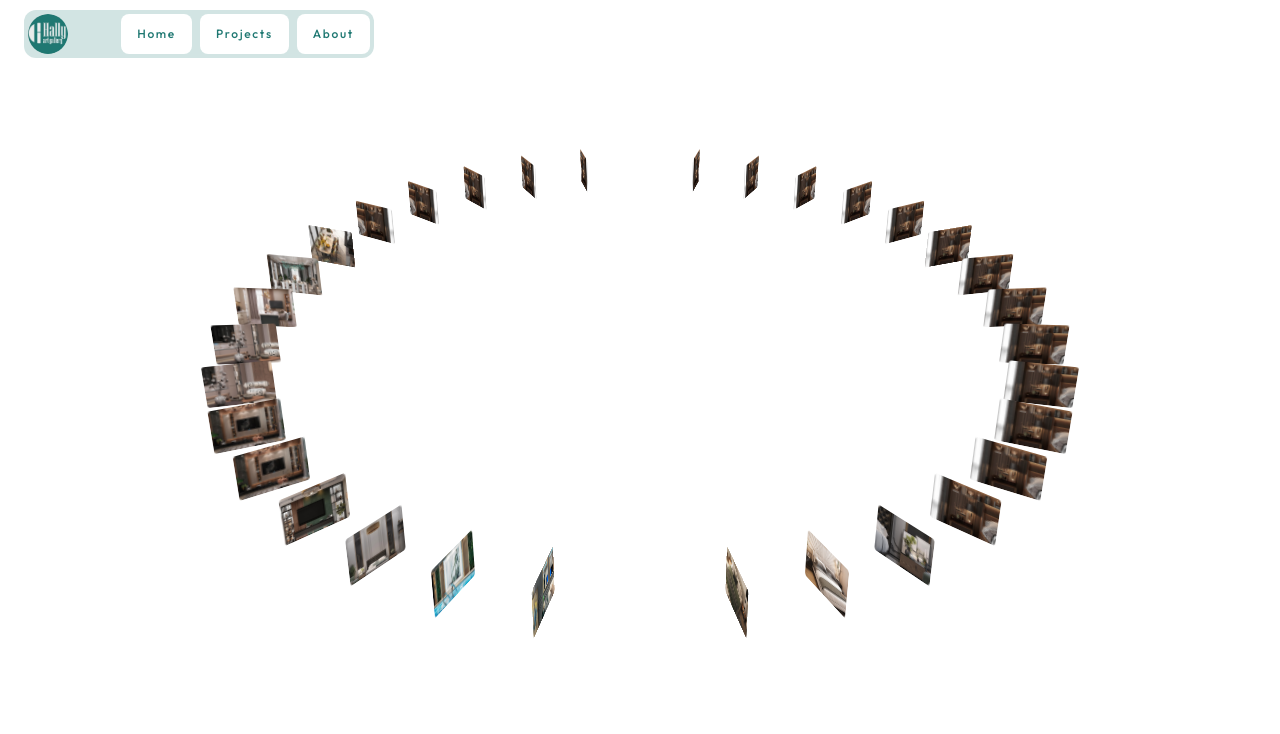
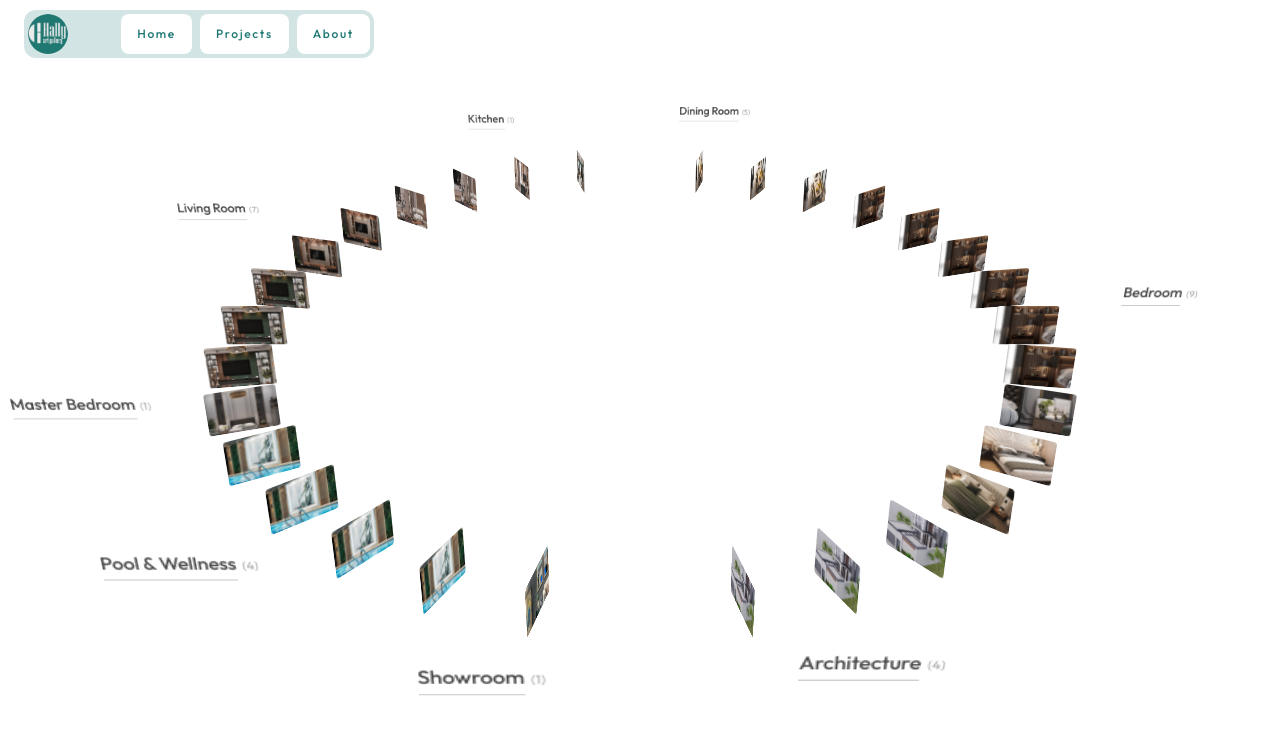
Before and after one commit to Davran-Fr/hally-design-landing, a Next.js app: page /projects in a window 1280 px wide. Shown: the top 734 px of the page. Built offline with nearby package versions, Linux system fonts and the light colour scheme.

Commit message:
fix : carusel

```diff
--- a/app/projects/page.tsx
+++ b/app/projects/page.tsx
@@ -29,6 +29,33 @@ const PROJECTS: Project[] = [
     tags: ["Dining", "Marble", "Top View"],
   },
   {
+    id: 1,
+    title: "Marble Garden",
+    category: "Dining Room",
+    year: "2024",
+    image: "/carusel/carusel.jpg",
+    accentColor: "#A89060",
+    tags: ["Dining", "Marble", "Top View"],
+  },
+  {
+    id: 1,
+    title: "Marble Garden",
+    category: "Dining Room",
+    year: "2024",
+    image: "/carusel/carusel.jpg",
+    accentColor: "#A89060",
+    tags: ["Dining", "Marble", "Top View"],
+  },
+  {
+    id: 1,
+    title: "Marble Garden",
+    category: "Dining Room",
+    year: "2024",
+    image: "/carusel/carusel.jpg",
+    accentColor: "#A89060",
+    tags: ["Dining", "Marble", "Top View"],
+  },
+  {
     id: 2,
     title: "Sage Retreat",
     category: "Bedroom",
@@ -38,6 +65,33 @@ const PROJECTS: Project[] = [
     tags: ["Bedroom", "Sage Green", "Herringbone"],
   },
   {
+    id: 3,
+    title: "Concrete Villa",
+    category: "Architecture",
+    year: "2023",
+    image: "/carusel/carusel3.jpg",
+    accentColor: "#9EAAB4",
+    tags: ["Exterior", "Modern", "Minimalist"],
+  },
+   {
+    id: 3,
+    title: "Concrete Villa",
+    category: "Architecture",
+    year: "2023",
+    image: "/carusel/carusel3.jpg",
+    accentColor: "#9EAAB4",
+    tags: ["Exterior", "Modern", "Minimalist"],
+  },
+   {
+    id: 3,
+    title: "Concrete Villa",
+    category: "Architecture",
+    year: "2023",
+    image: "/carusel/carusel3.jpg",
+    accentColor: "#9EAAB4",
+    tags: ["Exterior", "Modern", "Minimalist"],
+  },
+   {
     id: 3,
     title: "Concrete Villa",
     category: "Architecture",
@@ -56,6 +110,33 @@ const PROJECTS: Project[] = [
     tags: ["Living", "Taupe", "Art Decor"],
   },
   {
+    id: 5,
+    title: "Aqua Spa",
+    category: "Pool & Wellness",
+    year: "2024",
+    image: "/carusel/carusel5.jpg",
+    accentColor: "#4A90C4",
+    tags: ["Pool", "Spa", "Marble"],
+  },
+   {
+    id: 5,
+    title: "Aqua Spa",
+    category: "Pool & Wellness",
+    year: "2024",
+    image: "/carusel/carusel5.jpg",
+    accentColor: "#4A90C4",
+    tags: ["Pool", "Spa", "Marble"],
+  },
+   {
+    id: 5,
+    title: "Aqua Spa",
+    category: "Pool & Wellness",
+    year: "2024",
+    image: "/carusel/carusel5.jpg",
+    accentColor: "#4A90C4",
+    tags: ["Pool", "Spa", "Marble"],
+  },
+   {
     id: 5,
     title: "Aqua Spa",
     category: "Pool & Wellness",
@@ -155,13 +236,22 @@ const PROJECTS: Project[] = [
     tags: ["Living", "Emerald", "Crystal"],
   },
   {
-    id: 16,
-    title: "Dark Walnut Suite",
-    category: "Bedroom",
-    year: "2023",
-    image: "/carusel/carusel16.jpg",
-    accentColor: "#9B7A3A",
-    tags: ["Bedroom", "Walnut", "Bronze"],
+    id: 15,
+    title: "Emerald Lounge",
+    category: "Living Room",
+    year: "2024",
+    image: "/carusel/carusel15.jpg",
+    accentColor: "#2D7A5A",
+    tags: ["Living", "Emerald", "Crystal"],
+  },
+  {
+    id: 15,
+    title: "Emerald Lounge",
+    category: "Living Room",
+    year: "2024",
+    image: "/carusel/carusel15.jpg",
+    accentColor: "#2D7A5A",
+    tags: ["Living", "Emerald", "Crystal"],
   },
   {
     id: 16,
@@ -217,114 +307,7 @@ const PROJECTS: Project[] = [
     accentColor: "#9B7A3A",
     tags: ["Bedroom", "Walnut", "Bronze"],
   },
-  {
-    id: 16,
-    title: "Dark Walnut Suite",
-    category: "Bedroom",
-    year: "2023",
-    image: "/carusel/carusel16.jpg",
-    accentColor: "#9B7A3A",
-    tags: ["Bedroom", "Walnut", "Bronze"],
-  },
-  {
-    id: 16,
-    title: "Dark Walnut Suite",
-    category: "Bedroom",
-    year: "2023",
-    image: "/carusel/carusel16.jpg",
-    accentColor: "#9B7A3A",
-    tags: ["Bedroom", "Walnut", "Bronze"],
-  },
-  {
-    id: 16,
-    title: "Dark Walnut Suite",
-    category: "Bedroom",
-    year: "2023",
-    image: "/carusel/carusel16.jpg",
-    accentColor: "#9B7A3A",
-    tags: ["Bedroom", "Walnut", "Bronze"],
-  },
-  {
-    id: 16,
-    title: "Dark Walnut Suite",
-    category: "Bedroom",
-    year: "2023",
-    image: "/carusel/carusel16.jpg",
-    accentColor: "#9B7A3A",
-    tags: ["Bedroom", "Walnut", "Bronze"],
-  },
-  {
-    id: 16,
-    title: "Dark Walnut Suite",
-    category: "Bedroom",
-    year: "2023",
-    image: "/carusel/carusel16.jpg",
-    accentColor: "#9B7A3A",
-    tags: ["Bedroom", "Walnut", "Bronze"],
-  },
-  {
-    id: 16,
-    title: "Dark Walnut Suite",
-    category: "Bedroom",
-    year: "2023",
-    image: "/carusel/carusel16.jpg",
-    accentColor: "#9B7A3A",
-    tags: ["Bedroom", "Walnut", "Bronze"],
-  },
-  {
-    id: 16,
-    title: "Dark Walnut Suite",
-    category: "Bedroom",
-    year: "2023",
-    image: "/carusel/carusel16.jpg",
-    accentColor: "#9B7A3A",
-    tags: ["Bedroom", "Walnut", "Bronze"],
-  },
-  {
-    id: 16,
-    title: "Dark Walnut Suite",
-    category: "Bedroom",
-    year: "2023",
-    image: "/carusel/carusel16.jpg",
-    accentColor: "#9B7A3A",
-    tags: ["Bedroom", "Walnut", "Bronze"],
-  },
-  {
-    id: 16,
-    title: "Dark Walnut Suite",
-    category: "Bedroom",
-    year: "2023",
-    image: "/carusel/carusel16.jpg",
-    accentColor: "#9B7A3A",
-    tags: ["Bedroom", "Walnut", "Bronze"],
-  },
-  {
-    id: 16,
-    title: "Dark Walnut Suite",
-    category: "Bedroom",
-    year: "2023",
-    image: "/carusel/carusel16.jpg",
-    accentColor: "#9B7A3A",
-    tags: ["Bedroom", "Walnut", "Bronze"],
-  },
-  {
-    id: 16,
-    title: "Dark Walnut Suite",
-    category: "Bedroom",
-    year: "2023",
-    image: "/carusel/carusel16.jpg",
-    accentColor: "#9B7A3A",
-    tags: ["Bedroom", "Walnut", "Bronze"],
-  },
-  {
-    id: 16,
-    title: "Dark Walnut Suite",
-    category: "Bedroom",
-    year: "2023",
-    image: "/carusel/carusel16.jpg",
-    accentColor: "#9B7A3A",
-    tags: ["Bedroom", "Walnut", "Bronze"],
-  },
+
 ];
 
 // Grouped by category so same-category cards sit together on the ring
@@ -379,7 +362,7 @@ function FeaturedCard({ project }: { project: Project }): ReactNode {
     <div
       style={{
         width: 380,
-        height: 200,
+        height: 250,
         borderRadius: 16,
         overflow: "hidden",
         position: "relative",
@@ -405,36 +388,6 @@ function FeaturedCard({ project }: { project: Project }): ReactNode {
         }}
       />
 
-      {/* Accent line top */}
-      <div
-        style={{
-          position: "absolute",
-          top: 0,
-          left: 0,
-          right: 0,
-          height: 3,
-          background: project.accentColor,
-        }}
-      />
-
-      {/* Year */}
-      <div
-        style={{
-          position: "absolute",
-          top: 14,
-          right: 14,
-          fontSize: 10,
-          fontWeight: 600,
-          color: project.accentColor,
-          letterSpacing: "0.14em",
-          background: "rgba(0,0,0,0.5)",
-          padding: "3px 8px",
-          borderRadius: 5,
-        }}
-      >
-        {project.year}
-      </div>
-
       {/* Bottom info */}
       <div
         style={{
@@ -445,49 +398,19 @@ function FeaturedCard({ project }: { project: Project }): ReactNode {
           padding: "20px 18px",
         }}
       >
-        <p
-          style={{
-            fontSize: 9,
-            fontWeight: 500,
-            color: project.accentColor,
-            letterSpacing: "0.18em",
-            textTransform: "uppercase",
-            marginBottom: 6,
-          }}
-        >
-          {project.category}
-        </p>
         <h2
           style={{
             fontSize: 20,
+            textAlign : 'center',
             fontWeight: 700,
             color: "#fff",
             lineHeight: 1.15,
             letterSpacing: "-0.02em",
             marginBottom: 10,
           }}
-        >
+         >
           {project.title}
         </h2>
-        <div style={{ display: "flex", gap: 5, flexWrap: "wrap" }}>
-          {project.tags.map((tag) => (
-            <span
-              key={tag}
-              style={{
-                fontSize: 8,
-                fontWeight: 500,
-                color: project.accentColor,
-                background: `${project.accentColor}18`,
-                border: `1px solid ${project.accentColor}35`,
-                borderRadius: 100,
-                padding: "2px 8px",
-                letterSpacing: "0.05em",
-              }}
-            >
-              {tag}
-            </span>
-          ))}
-        </div>
       </div>
     </div>
   );
@@ -520,7 +443,20 @@ export default function ProjectsPage() {
     hoverTimerRef.current = setTimeout(() => {
       activeProjectRef.current = null;
       setActiveProject(null);
-    }, 900);
+    }, 2500);
+  };
+
+  const handleCenterEnter = () => {
+    // Mouse entered the center card — cancel any pending hide
+    if (hoverTimerRef.current) clearTimeout(hoverTimerRef.current);
+  };
+
+  const handleCenterLeave = () => {
+    // Mouse left the center card — start hide timer
+    hoverTimerRef.current = setTimeout(() => {
+      activeProjectRef.current = null;
+      setActiveProject(null);
+    }, 2500);
   };
 
   const handleSpinStart = () => {
@@ -554,12 +490,22 @@ export default function ProjectsPage() {
           onCardHoverEnd={handleCardHoverEnd}
           onSpinStart={handleSpinStart}
           categoryGroups={CATEGORY_GROUPS}
-          centerContent={activeProject ? <FeaturedCard project={activeProject} /> : undefined}
+          centerContent={
+            activeProject ? (
+              <div
+                onMouseEnter={handleCenterEnter}
+                onMouseLeave={handleCenterLeave}
+                style={{ transform: "translateY(-20px)", display: "flex", flexDirection: "column", alignItems: "center", gap: 8 }}
+              >
+                <p style={{ fontSize: 12, fontWeight: 500, letterSpacing: "0.12em", textTransform: "uppercase", color: "rgba(0,0,0,0.5)", margin: 0 }}>
+                  {activeProject.category}
+                </p>
+                <FeaturedCard project={activeProject} />
+              </div>
+            ) : undefined
+          }
         />
       </section>
-
-      {/* Footer counter */}
-
     </main>
   );
 }
--- a/components/NewCarusel.tsx
+++ b/components/NewCarusel.tsx
@@ -321,7 +321,7 @@ export default function NewCarusel({
               const midIndex = (group.startIndex + group.endIndex) / 2;
               const midAngle = rotation + angleStep * midIndex;
               const midAngleRad = (midAngle * Math.PI) / 180;
-              const labelYOffset = (Math.cos(midAngleRad) - 1) * 60 * yOffsetScale;
+              const labelYOffset = (Math.cos(midAngleRad) * 0.75 - 1) * 100 * yOffsetScale;
 
               return (
                 <div
@@ -331,25 +331,29 @@ export default function NewCarusel({
                     position: "absolute",
                     transformStyle: "preserve-3d",
                     // Place at midpoint angle on ring, push beyond cards, counter-rotate to face camera
-                    transform: `translateX(-50%) translateY(-50%) translateY(${labelYOffset}px) rotateY(${midAngle}deg) translateZ(${radius + 90}px) rotateY(${-midAngle}deg)`,
+                    transform: `translateX(-50%) translateY(-100%) translateY(${labelYOffset}px) rotateY(${midAngle}deg) translateZ(${radius + 125}px) rotateY(${-midAngle}deg)`,
                     pointerEvents: "none",
                     whiteSpace: "nowrap",
                   }}
                 >
-                  <div style={{ display: "flex", alignItems: "baseline", gap: 5 }}>
+                  <div style={{ display: "flex", alignItems: "baseline", gap: 4 }}>
                     <span style={{
-                      fontSize: 15,
-                      fontWeight: 600,
-                      color: "rgba(255,255,255,0.85)",
-                      letterSpacing: "-0.02em",
+                      fontSize: 14,
+                      fontWeight: 500,
+                      color: "rgba(0,0,0,0.72)",
+                      letterSpacing: "-0.01em",
+                      borderBottom: "1px solid rgba(0,0,0,0.22)",
+                      paddingBottom: 2,
                     }}>
                       {group.label}
                     </span>
                     <span style={{
-                      fontSize: 10,
+                      fontSize: 9,
                       fontWeight: 400,
-                      color: "rgba(255,255,255,0.35)",
+                      color: "rgba(0,0,0,0.38)",
                       letterSpacing: "0.02em",
+                      verticalAlign: "super",
+                      lineHeight: 1,
                     }}>
                       ({group.count})
                     </span>
@@ -368,21 +372,12 @@ export default function NewCarusel({
               const yOffset = (Math.cos(angleRad) - 1) * 60 * yOffsetScale;
 
               return (
-                // Outer div — orbit position, NO transition (updates every frame)
+                // Outer div — fixed orbit position, owns the hit-box so it never moves
                 <div
                   key={i}
                   suppressHydrationWarning
-                  style={{
-                    position: "absolute",
-                    transformStyle: "preserve-3d",
-                    transform: `translateX(-50%) translateY(-100%) translateY(${yOffset}px) rotateY(${angle}deg) translateZ(${radius}px) rotateY(-90deg)`,
-                  }}
-                >
-                  {/* Inner div — hover pull-out only, transition safe here */}
-                  <div
                   onMouseEnter={() => {
                     if (isSpinningRef.current) return;
-                      // Cancel any pending leave — prevents flicker at card edges
                     if (hoverLeaveTimerRef.current) clearTimeout(hoverLeaveTimerRef.current);
                     setHoveredIndex(i);
                     if (!isScrollingRef.current) {
@@ -391,8 +386,6 @@ export default function NewCarusel({
                     }
                   }}
                   onMouseLeave={() => {
-                      // Short debounce: if mouse re-enters another card within 80ms,
-                      // the leave is cancelled — no flicker, no false onCardHoverEnd
                     hoverLeaveTimerRef.current = setTimeout(() => {
                       setHoveredIndex(null);
                       setShowCursor(false);
@@ -400,10 +393,19 @@ export default function NewCarusel({
                     }, 80);
                   }}
                   style={{
+                    position: "absolute",
+                    transformStyle: "preserve-3d",
+                    transform: `translateX(-50%) translateY(-100%) translateY(${yOffset}px) rotateY(${angle}deg) translateZ(${radius}px) rotateY(-90deg)`,
+                  }}
+                >
+                  {/* Inner div — visual slide only, pointer-events disabled so the
+                      outer hit-box is the sole source of hover truth */}
+                  <div
+                    style={{
                       transformStyle: "preserve-3d",
                       transform: `translateX(${isHovered ? 40 : 0}px)`,
                       transition: "transform 0.4s cubic-bezier(0.25, 0.46, 0.45, 0.94)",
-                      cursor: "default",
+                      pointerEvents: "none",
                     }}
                   >
                     {isImageItem(item) ? (
@@ -439,7 +441,6 @@ export default function NewCarusel({
             top: "50%",
             left: "50%",
             transform: "translate(-50%, -50%)",
-            pointerEvents: "none",
             zIndex: 50,
           }}
         >
```
Lines whose indentation alone changed are shown as unchanged.
